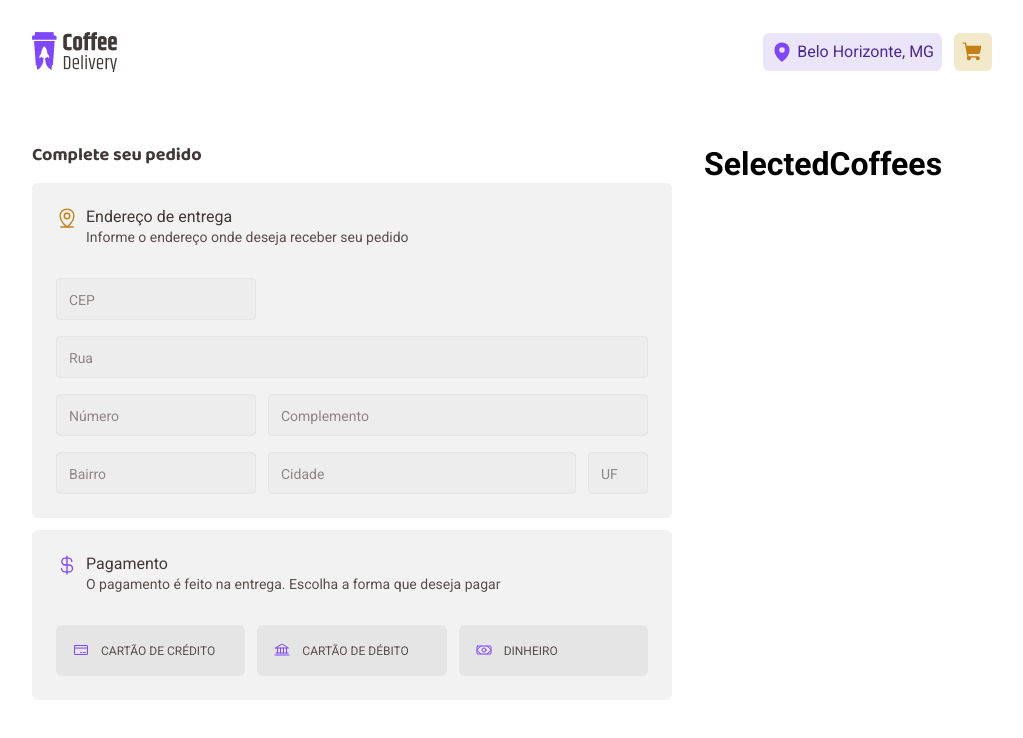
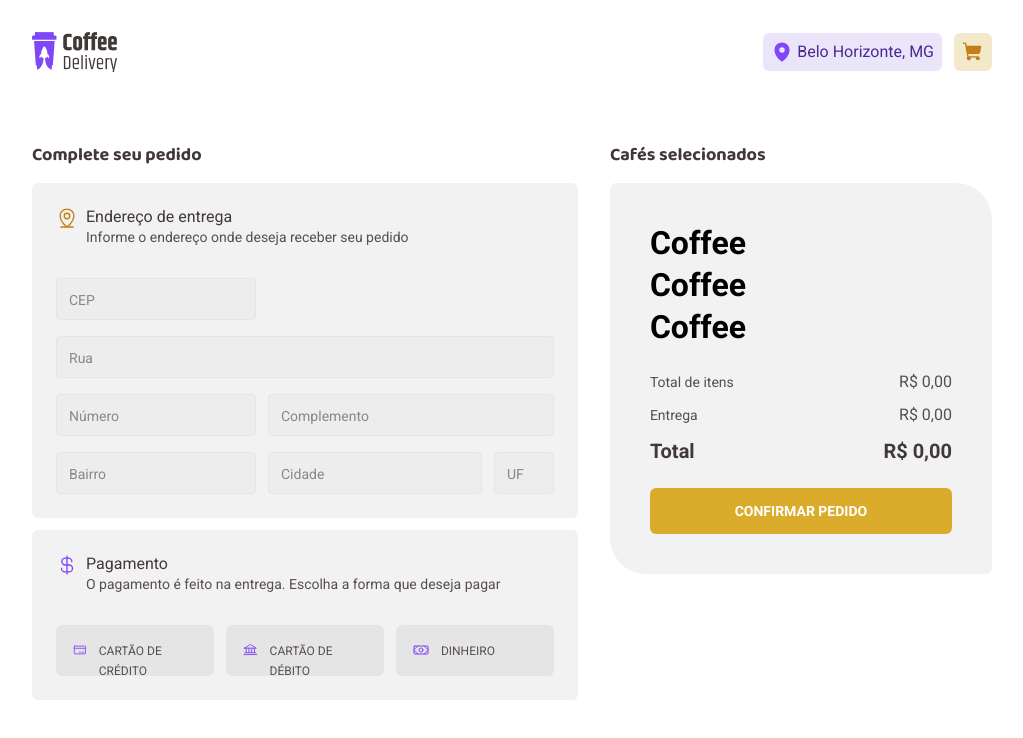
Before and after one commit to ArthurEnrique15/ignite-coffee-delivery, a React (Vite) app: page /checkout in a window 1280 px wide. Shown: the top 738 px of the page, without its empty margins (128-1151 px from the left). Built offline with nearby package versions, Linux system fonts and the light colour scheme.

Commit message:
feat: add base selected coffees component

```diff
--- /dev/null
+++ b/src/pages/Checkout/SelectedCoffees/SelectedCoffee/index.tsx
@@ -0,0 +1,3 @@
+export function SelectedCoffee() {
+  return <h1>Coffee</h1>
+}
--- a/src/pages/Checkout/SelectedCoffees/index.tsx
+++ b/src/pages/Checkout/SelectedCoffees/index.tsx
@@ -1,9 +1,40 @@
 import { SelectedCoffeesContainer } from './styles'
+
+const coffeesArray = [1, 2, 3]
 
 export function SelectedCoffees() {
   return (
     <SelectedCoffeesContainer>
-      <h1>SelectedCoffees</h1>
+      <div className="title">
+        <span>Cafés selecionados</span>
+      </div>
+
+      <div className="panel">
+        {coffeesArray.map((coffee) => (
+          <h1>Coffee</h1>
+        ))}
+
+        <footer>
+          <div className="priceDescription">
+            <div className="lesserText">
+              <span>Total de itens</span>
+              <span>R$ 0,00</span>
+            </div>
+
+            <div className="lesserText">
+              <span>Entrega</span>
+              <span>R$ 0,00</span>
+            </div>
+
+            <div className="bigText">
+              <span>Total</span>
+              <span>R$ 0,00</span>
+            </div>
+          </div>
+
+          <button className="finishOrderButton">Confirmar pedido</button>
+        </footer>
+      </div>
     </SelectedCoffeesContainer>
   )
 }
--- a/src/pages/Checkout/SelectedCoffees/styles.ts
+++ b/src/pages/Checkout/SelectedCoffees/styles.ts
@@ -1,3 +1,74 @@
 import styled from 'styled-components'
 
-export const SelectedCoffeesContainer = styled.div``
+export const SelectedCoffeesContainer = styled.div`
+  width: 28rem;
+
+  .title {
+    color: ${(props) => props.theme['base-subtitle']};
+
+    font-family: 'Baloo 2';
+    font-weight: 700;
+    font-size: 1.125rem;
+
+    margin-bottom: 1rem;
+  }
+
+  .panel {
+    background-color: ${({ theme }) => theme['base-card']};
+
+    border-radius: 6px 36px;
+
+    padding: 2.5rem;
+  }
+
+  .priceDescription {
+    display: flex;
+    flex-direction: column;
+    gap: 0.75rem;
+
+    margin: 1.5rem 0;
+  }
+
+  .priceDescription div {
+    display: flex;
+    justify-content: space-between;
+    align-items: center;
+  }
+
+  .lesserText {
+    font-weight: 400;
+    color: ${({ theme }) => theme['base-text']};
+  }
+
+  .lesserText span:first-child {
+    font-size: 0.875rem;
+  }
+
+  .bigText {
+    font-weight: 700;
+    font-size: 1.25rem;
+    color: ${({ theme }) => theme['base-subtitle']};
+  }
+
+  .finishOrderButton {
+    width: 100%;
+    height: 2.875rem;
+
+    border-radius: 6px;
+
+    color: ${({ theme }) => theme.white};
+    background-color: ${({ theme }) => theme.yellow};
+
+    text-transform: uppercase;
+
+    font-weight: 700;
+    font-size: 0.875rem;
+    line-height: 160%;
+
+    transition: 0.2s;
+  }
+
+  .finishOrderButton:hover {
+    background-color: ${({ theme }) => theme['yellow-dark']};
+  }
+`
```
Also changed, not shown: src/pages/Checkout/SelectedCoffees/SelectedCoffee/styles.ts (added).
